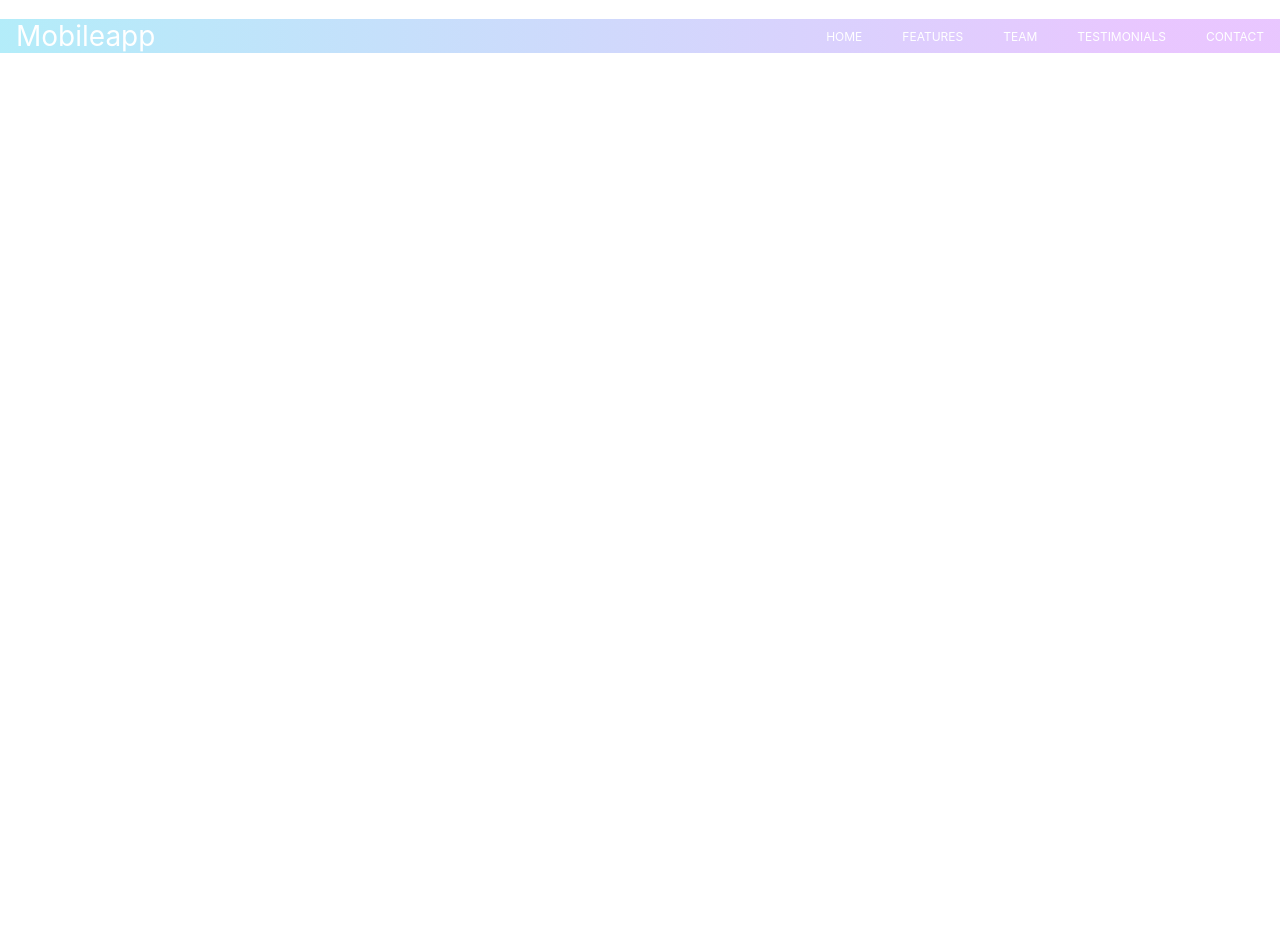
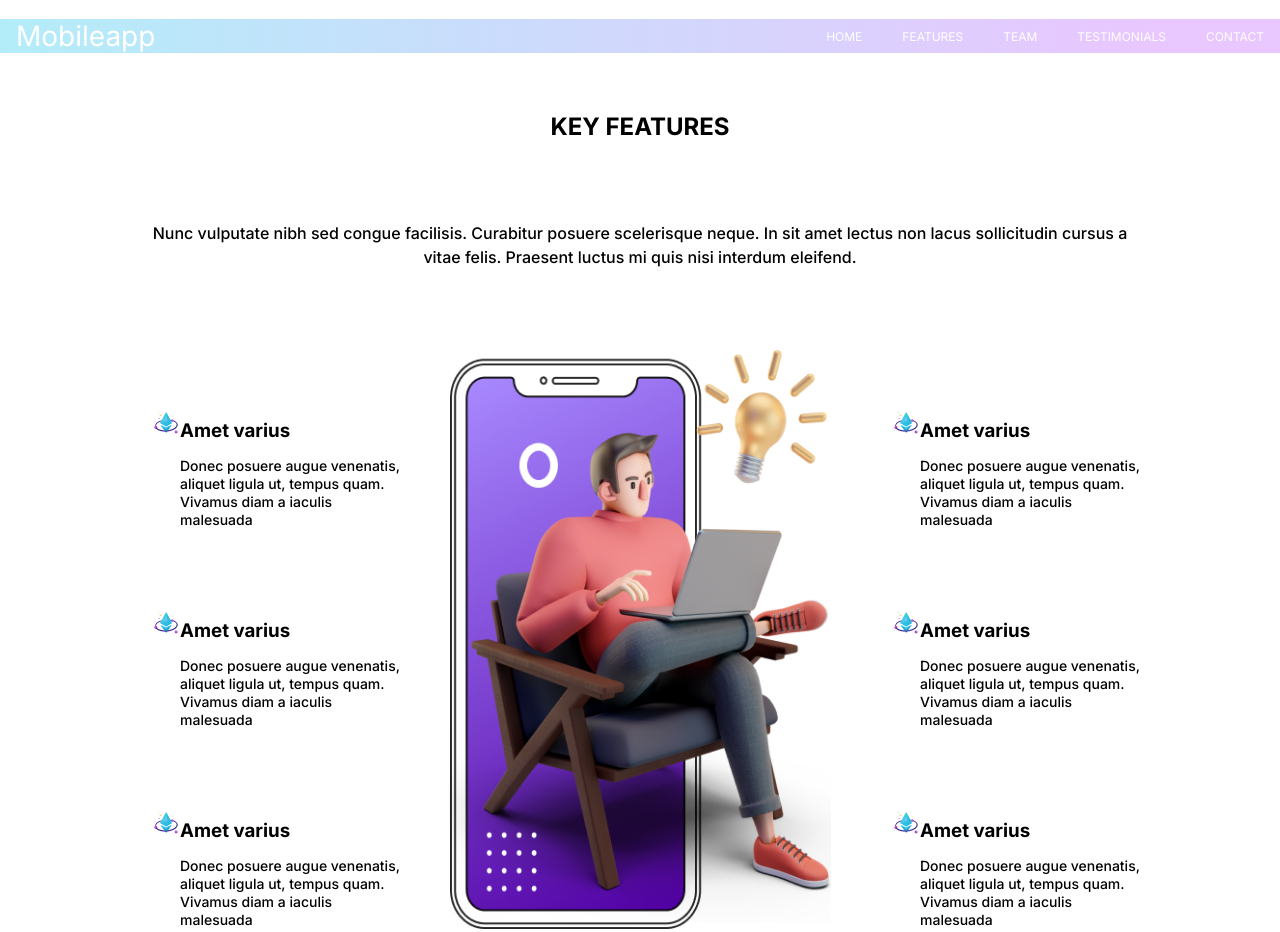
Before and after one commit to KimVadym/mobile-app, a plain HTML site: page index.html in a window 1280 px wide. Before the commit the page ends 800 px from the top, so only its background shows below. Drawn offline with nearby package versions, Linux system fonts and the light colour scheme.

Commit message:
почато роботу над key features

```diff
--- a/css/styles.css
+++ b/css/styles.css
@@ -1,6 +1,7 @@
 :root {
   --text-color: #ffffff;
 }
+
 .list {
   list-style: none;
 }
@@ -9,21 +10,39 @@
   text-decoration: none;
   list-style: none;
 }
+
+img {
+  display: block;
+  max-width: 100%;
+  height: auto;
+}
+
+p,
+h1,
+h2,
+h3,
+h4,
+h5,
+h6 {
+  margin: 0;
+}
+
 ul {
-  margin-top: 0;
-  margin-bottom: 0;
   padding-left: 0;
+  margin: 0;
   text-decoration: none;
 }
 
 body {
-  font-family: "Inter", "Raleway", sans-serif;
+  font-family: "Inter", sans-serif;
   font-style: normal;
   font-weight: 700;
   font-size: 16px;
   line-height: 1.5;
 }
-.conteiner {
+
+.conteiner,
+.container {
   max-width: 1280px;
   padding-left: 16px;
   padding-right: 16px;
@@ -32,13 +51,15 @@ body {
 
 
 }
-.page-header> .conteiner {
-    background: linear-gradient(90.03deg, rgba(0, 197, 235, 0.3) -1.97%, rgba(181, 68, 254, 0.3) 89.43%);
-backdrop-filter: blur(17.5px);
+
+.page-header>.conteiner {
+  background: linear-gradient(90.03deg, rgba(0, 197, 235, 0.3) -1.97%, rgba(181, 68, 254, 0.3) 89.43%);
+  backdrop-filter: blur(17.5px);
 }
+
 .page-header {
-padding-top: 19px;
-padding-bottom: 19px;
+  padding-top: 19px;
+  padding-bottom: 19px;
 }
 
 .page-nav {
@@ -46,6 +67,7 @@ padding-bottom: 19px;
   align-items: center;
   justify-content: space-between;
 }
+
 .logo {
   font-weight: 400;
   font-size: 28px;
@@ -53,6 +75,7 @@ padding-bottom: 19px;
   color: #ffffff;
 
 }
+
 .menu {
   display: flex;
   align-items: center;
@@ -62,6 +85,76 @@ padding-bottom: 19px;
   line-height: 1.25;
 
 }
+
 .link {
-   color: var(--text-color);
+  color: var(--text-color);
 }
+
+/* key features */
+.features {
+  padding: 40px 140px 100px;
+}
+
+.titles {}
+
+.features-title {
+  font-size: 24px;
+  line-height: 1.21;
+  text-align: center;
+  text-transform: uppercase;
+}
+
+.features-text {
+  margin-top: 80px;
+  margin-bottom: 80px;
+  font-weight: 500;
+  text-align: center;
+}
+
+.features-columns {
+  padding: 60px 0 0 40px;
+  display: flex;
+  justify-content: space-between;
+  background-image: url(../images/frame.png);
+  background-repeat: no-repeat;
+  background-position: center;
+  background-size: contain;
+}
+
+.features-list-item {
+  width: 220px;
+}
+
+.features-list-item::marker {
+  content: url(../images/features-icons.png) '';
+  /* display: inline-block; */
+  /* width: 28px; */
+  /* height: 28px; */
+  position: relative;
+  top: 10px;
+  /* transform: translateY(-50%); */
+  left: 10px;
+}
+
+.features-list {
+  /* list-style: circle; */
+  /* list-style-image: url(../images/features-icons.png);
+  align-content: baseline; */
+
+}
+
+.features-list li:not(:last-child) {
+  margin-bottom: 80px;
+}
+
+.features-item-title {
+  display: inline-block;
+}
+
+.features-item-text {
+  margin-top: 12px;
+  width: 220px;
+  font-weight: 500;
+  font-size: 14px;
+  line-height: 1.285;
+}
--- a/index.html
+++ b/index.html
@@ -5,23 +5,21 @@
     <meta http-equiv="X-UA-Compatible" content="IE=edge" />
     <meta name="viewport" content="width=device-width, initial-scale=1.0" />
     <title>mobile app</title>
-      <link
-      rel="stylesheet"
-      href="https://cdn.jsdelivr.net/npm/modern-normalize@1.1.0/modern-normalize.min.css"
-    />
-    <link rel="preconnect" href="https://fonts.googleapis.com">
-<link rel="preconnect" href="https://fonts.gstatic.com" crossorigin>
-<link href="https://fonts.googleapis.com/css2?family=Raleway:wght@400;500;700;800&display=swap" rel="stylesheet">
-<link rel="stylesheet" href="./css/styles.css" />
+    <link rel="stylesheet" href="https://cdn.jsdelivr.net/npm/modern-normalize@1.1.0/modern-normalize.min.css" />
+    <link rel="preconnect" href="https://fonts.googleapis.com" />
+    <link rel="preconnect" href="https://fonts.gstatic.com" crossorigin />
+    <link rel="preconnect" href="https://fonts.googleapis.com" />
+    <link rel="preconnect" href="https://fonts.gstatic.com" crossorigin />
+    <link href="https://fonts.googleapis.com/css2?family=Inter:wght@400;500;700&display=swap" rel="stylesheet" />
+    <link href="https://fonts.googleapis.com/css2?family=Raleway:wght@400;500;700;800&display=swap" rel="stylesheet" />
+    <link rel="stylesheet" href="./css/styles.css" />
   </head>
   <body>
     <!-- Header -->
-      <header class="page-header">
+    <header class="page-header">
       <div class="conteiner">
         <nav class="page-nav">
-          <a class="logo link" href="./index.html"
-            >Mobileapp</a
-          >
+          <a class="logo link" href="./index.html">Mobileapp</a>
 
           <ul class="menu list">
             <li class="menu-item">
@@ -32,7 +30,8 @@
             </li>
             <li class="menu-item">
               <a class="link" href="">TEAM</a>
-            </li><li class="menu-item">
+            </li>
+            <li class="menu-item">
               <a class="link" href="">TESTIMONIALS</a>
             </li>
             <li class="menu-item">
@@ -40,8 +39,62 @@
             </li>
           </ul>
         </nav>
-
       </div>
     </header>
+
+    <!-- Key features -->
+    <section>
+      <div class="container features">
+        <div class="titles">
+          <h2 class="features-title title">key features</h2>
+          <p class="features-text">
+            Nunc vulputate nibh sed congue facilisis. Curabitur posuere scelerisque neque. In sit amet lectus non lacus
+            sollicitudin cursus a vitae felis. Praesent luctus mi quis nisi interdum eleifend.
+          </p>
+        </div>
+        <div class="features-columns">
+          <ul class="features-list list">
+            <li class="features-list-item">
+              <h3 class="features-item-title">Amet varius</h3>
+              <p class="features-item-text">
+                Donec posuere augue venenatis, aliquet ligula ut, tempus quam. Vivamus diam a iaculis malesuada
+              </p>
+            </li>
+            <li class="features-list-item">
+              <h3 class="features-item-title">Amet varius</h3>
+              <p class="features-item-text">
+                Donec posuere augue venenatis, aliquet ligula ut, tempus quam. Vivamus diam a iaculis malesuada
+              </p>
+            </li>
+            <li class="features-list-item">
+              <h3 class="features-item-title">Amet varius</h3>
+              <p class="features-item-text">
+                Donec posuere augue venenatis, aliquet ligula ut, tempus quam. Vivamus diam a iaculis malesuada
+              </p>
+            </li>
+          </ul>
+          <ul class="features-list list">
+            <li class="features-list-item">
+              <h3 class="features-item-title">Amet varius</h3>
+              <p class="features-item-text">
+                Donec posuere augue venenatis, aliquet ligula ut, tempus quam. Vivamus diam a iaculis malesuada
+              </p>
+            </li>
+            <li class="features-list-item">
+              <h3 class="features-item-title">Amet varius</h3>
+              <p class="features-item-text">
+                Donec posuere augue venenatis, aliquet ligula ut, tempus quam. Vivamus diam a iaculis malesuada
+              </p>
+            </li>
+            <li class="features-list-item">
+              <h3 class="features-item-title">Amet varius</h3>
+              <p class="features-item-text">
+                Donec posuere augue venenatis, aliquet ligula ut, tempus quam. Vivamus diam a iaculis malesuada
+              </p>
+            </li>
+          </ul>
+        </div>
+      </div>
+    </section>
   </body>
 </html>
```
Also changed, not shown: images/features-icons.png (added).
